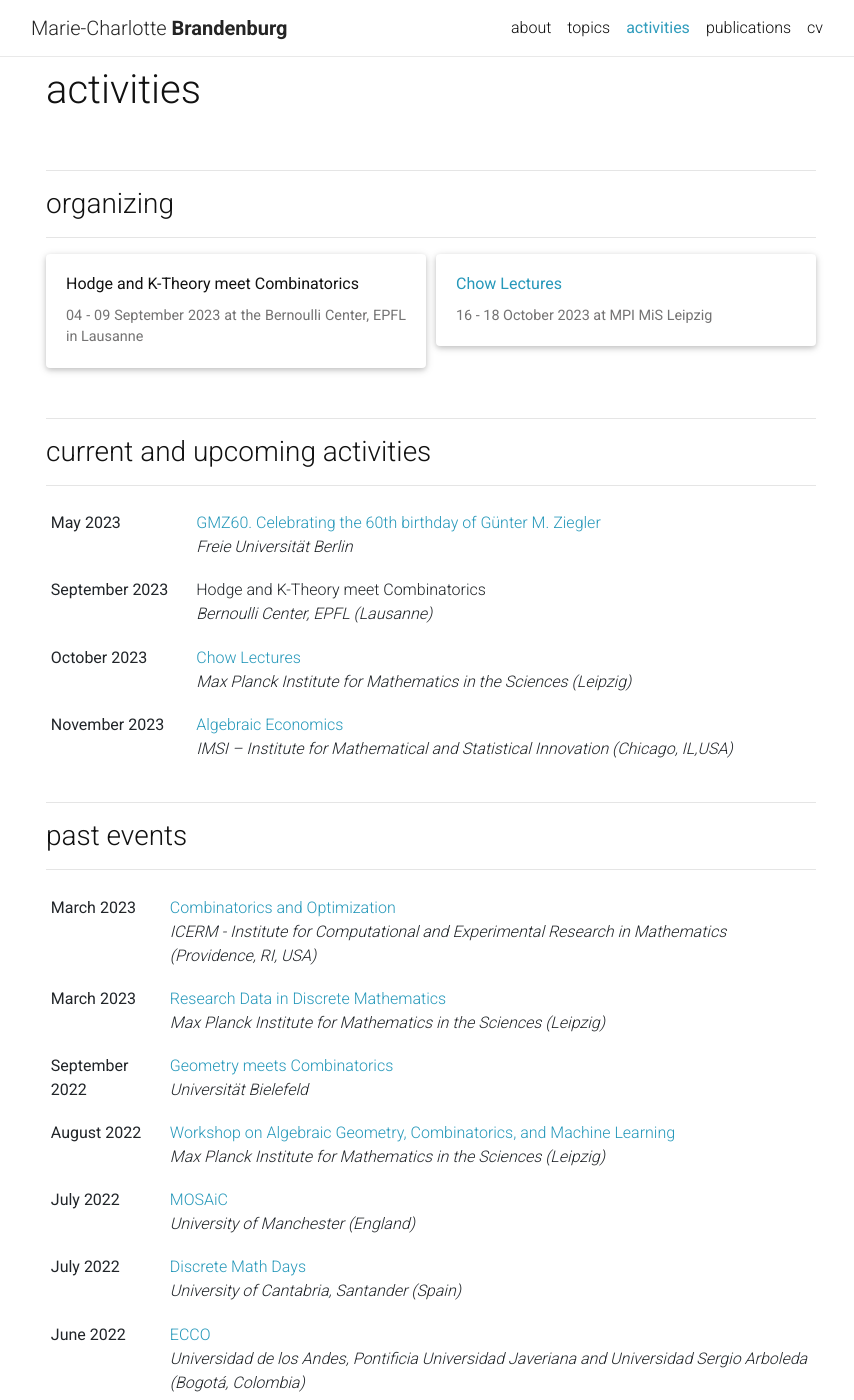
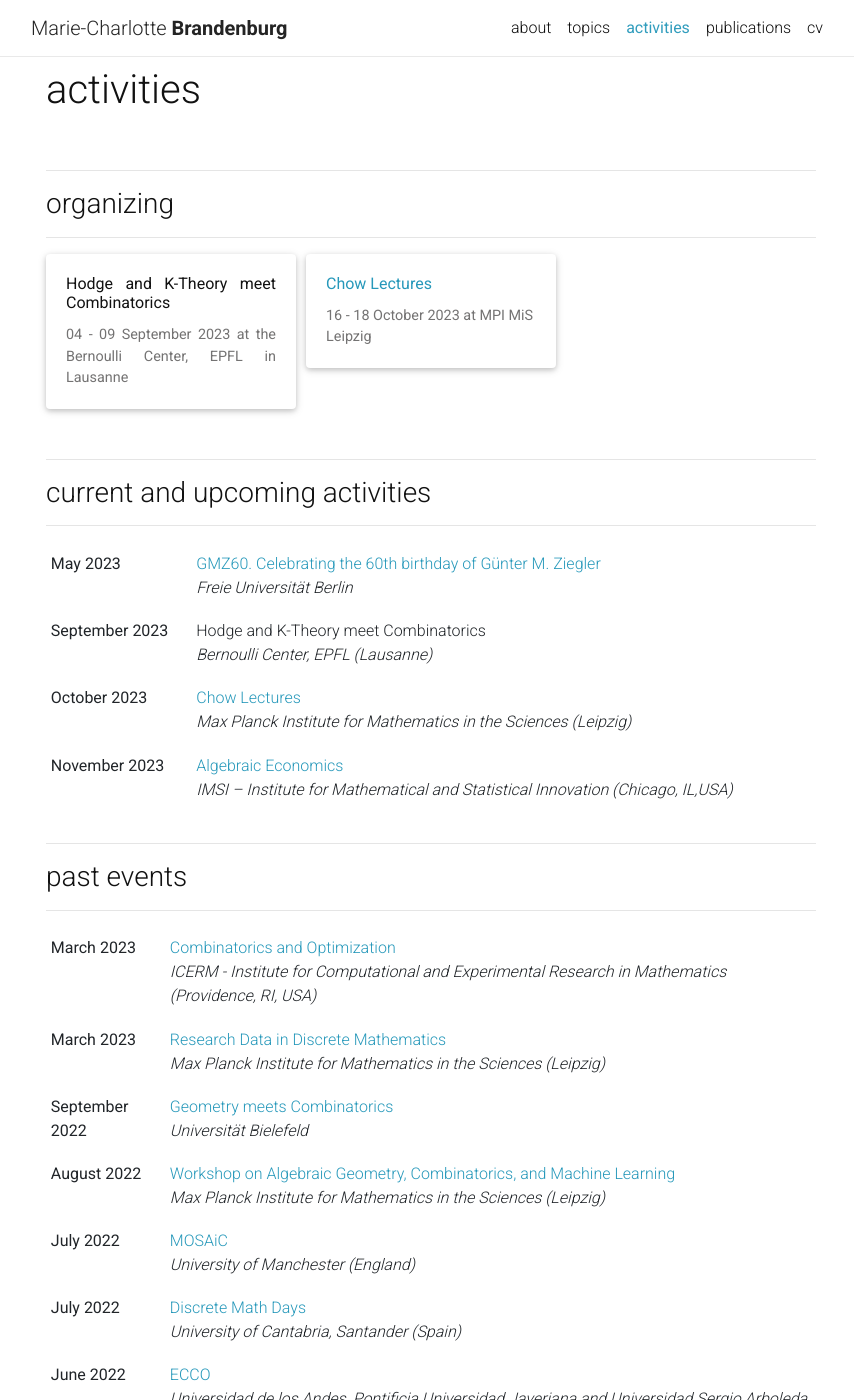
Before and after one commit to mariebrandenburg/mariebrandenburg.github.io, a Jekyll site: the page built from _pages/activities.md, in a window 1280 px wide and 1400 px high. Shown: the whole window, without its empty margins (209-1063 px from the left). Built offline with Jekyll 4.4.1, drawn with Linux system fonts in a browser that asks for light colours; nearby versions of some CDN libraries; a style sheet for code colours, icons or effects is not loaded.

Commit message:
minor fix

```diff
--- a/_sass/_layout.scss
+++ b/_sass/_layout.scss
@@ -209,7 +209,7 @@ h1 {
 
 .events {
   .grid-item {
-    width: 380px;
+    width: 250px;
     margin-bottom: 10px;
     h2 {
       font-size: 16px;
```
